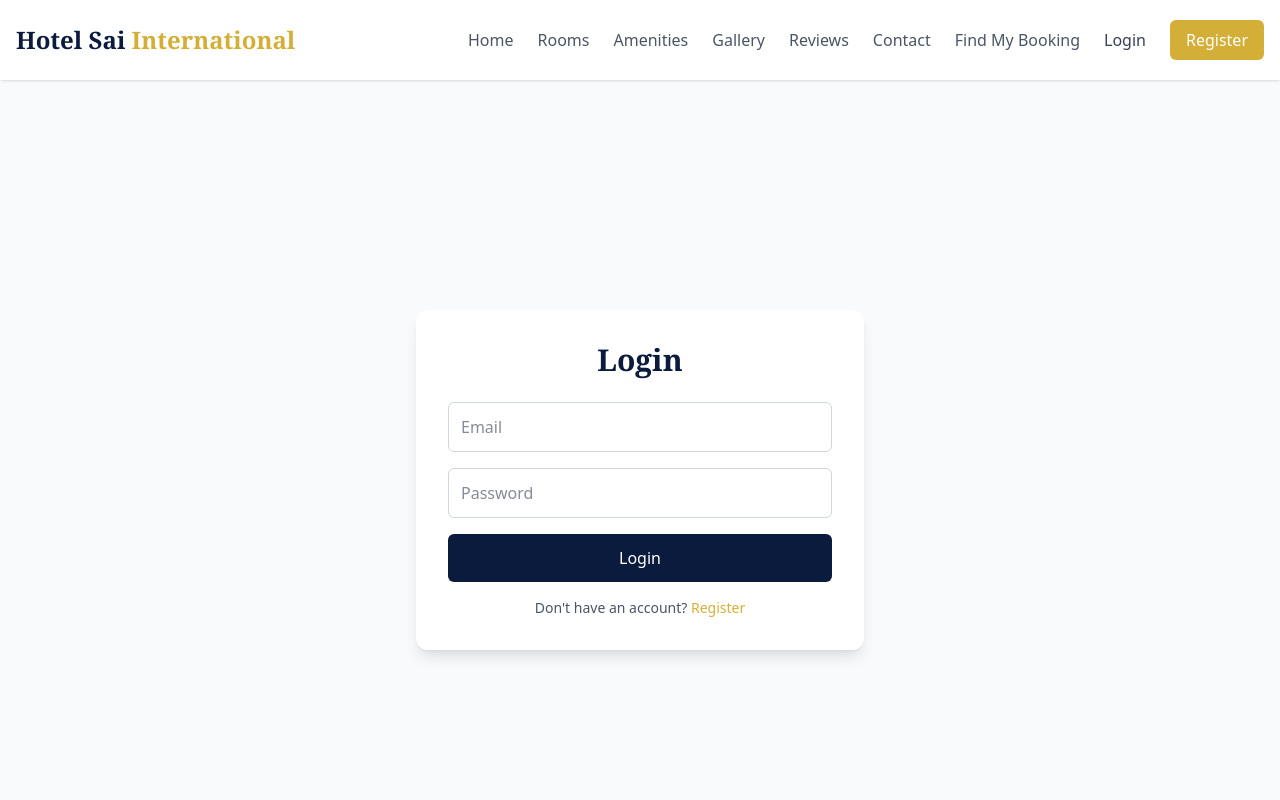
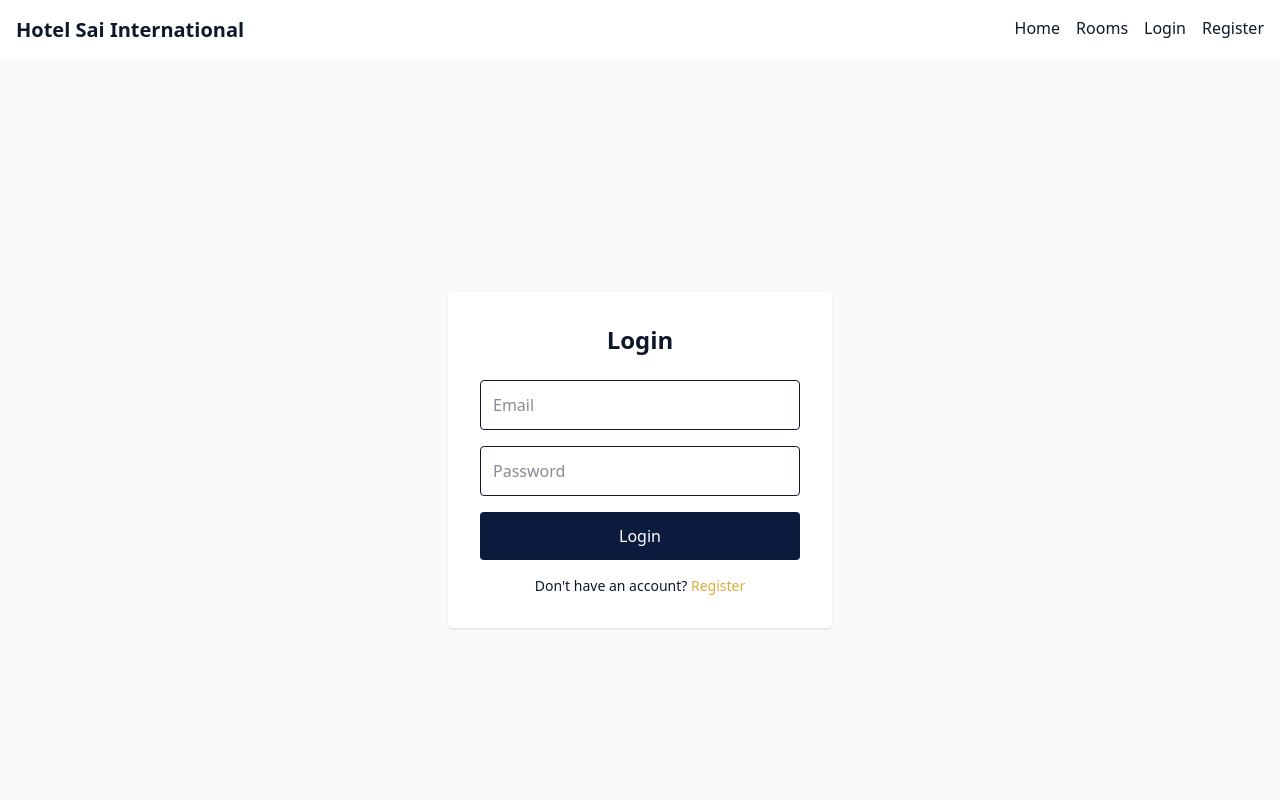
Before and after one commit to Veerendrakumarkr2137/sri_sai_hotel, a React (Vite) app: page /login in a window 1280 px wide. Shown: the top 800 px of the page. Built offline with nearby package versions, Linux system fonts and the light colour scheme.

Commit message:
next step

```diff
--- a/src/components/Navbar.tsx
+++ b/src/components/Navbar.tsx
@@ -1,154 +1,42 @@
-import { Link, useLocation, useNavigate } from "react-router-dom";
-import { useState, useEffect } from "react";
-import { Menu, X, User } from "lucide-react";
+import { Link } from "react-router-dom";
+import { useEffect, useState } from "react";
 
 export default function Navbar() {
 
-  const [isOpen, setIsOpen] = useState(false);
   const [user, setUser] = useState<any>(null);
 
-  const location = useLocation();
-  const navigate = useNavigate();
+  useEffect(() => {
 
-  useEffect(() => {
+    const storedUser = localStorage.getItem("user");
+
+    if (storedUser && storedUser !== "undefined") {
       try {
-      const storedUser = localStorage.getItem("user");
-      if (storedUser) {
         setUser(JSON.parse(storedUser));
+      } catch (err) {
+        console.log("Invalid user in storage");
       }
-    } catch (err) {
-      console.error("User parse error");
     }
+
   }, []);
 
   const logout = () => {
     localStorage.removeItem("token");
     localStorage.removeItem("user");
-    setUser(null);
-    navigate("/");
+    window.location.reload();
   };
 
-  const links = [
-    { name: "Home", path: "/" },
-    { name: "Rooms", path: "/rooms" },
-    { name: "Amenities", path: "/amenities" },
-    { name: "Gallery", path: "/gallery" },
-    { name: "Reviews", path: "/reviews" },
-    { name: "Contact", path: "/contact" },
-    { name: "Find My Booking", path: "/booking-search" }
-  ];
+  return (
 
-  return (
-    <nav className="bg-white shadow sticky top-0 z-50">
+    <nav className="bg-white shadow p-4 flex justify-between">
 
-      <div className="max-w-7xl mx-auto px-4">
-
-        <div className="flex justify-between items-center h-20">
-
-          {/* Logo */}
-
-          <Link to="/" className="text-2xl font-serif font-bold text-[#0B1B3D]">
-            Hotel Sai <span className="text-[#D4AF37]">International</span>
+      <Link to="/" className="font-bold text-xl">
+        Hotel Sai International
       </Link>
 
-          {/* Desktop menu */}
+      <div className="flex gap-4">
 
-          <div className="hidden md:flex items-center space-x-6">
-
-            {links.map((link) => (
-              <Link
-                key={link.name}
-                to={link.path}
-                className={
-                  location.pathname === link.path
-                    ? "text-[#D4AF37] font-semibold"
-                    : "text-gray-600 hover:text-[#0B1B3D]"
-                }
-              >
-                {link.name}
-              </Link>
-            ))}
-
-            {/* User section */}
-
-            {!user ? (
-
-              <>
-                <Link to="/login" className="text-gray-700 hover:text-[#0B1B3D]">
-                  Login
-                </Link>
-
-                <Link
-                  to="/register"
-                  className="bg-[#D4AF37] text-white px-4 py-2 rounded-md"
-                >
-                  Register
-                </Link>
-              </>
-
-            ) : (
-
-              <div className="flex items-center gap-4">
-
-                <User size={20} />
-
-                <span className="text-gray-700">{user.name}</span>
-
-                <Link to="/profile" className="text-gray-600 hover:text-black">
-                  Profile
-                </Link>
-
-                <Link
-                  to="/my-bookings"
-                  className="text-gray-600 hover:text-black"
-                >
-                  My Bookings
-                </Link>
-
-                <button
-                  onClick={logout}
-                  className="text-red-500 hover:text-red-700"
-                >
-                  Logout
-                </button>
-
-              </div>
-
-            )}
-
-          </div>
-
-          {/* Mobile menu button */}
-
-          <button
-            className="md:hidden"
-            onClick={() => setIsOpen(!isOpen)}
-          >
-            {isOpen ? <X size={28} /> : <Menu size={28} />}
-          </button>
-
-        </div>
-
-      </div>
-
-      {/* Mobile menu */}
-
-      {isOpen && (
-
-        <div className="md:hidden bg-white border-t">
-
-          <div className="px-4 py-4 space-y-3">
-
-            {links.map((link) => (
-              <Link
-                key={link.name}
-                to={link.path}
-                onClick={() => setIsOpen(false)}
-                className="block text-gray-700"
-              >
-                {link.name}
-              </Link>
-            ))}
+        <Link to="/">Home</Link>
+        <Link to="/rooms">Rooms</Link>
 
         {!user ? (
           <>
@@ -159,16 +47,16 @@ export default function Navbar() {
           <>
             <Link to="/profile">Profile</Link>
             <Link to="/my-bookings">My Bookings</Link>
-                <button onClick={logout}>Logout</button>
+
+            <button onClick={logout}>
+              Logout
+            </button>
           </>
         )}
 
       </div>
 
-        </div>
+    </nav>
 
-      )}
-
-    </nav>
   );
 }
--- a/src/pages/Login.tsx
+++ b/src/pages/Login.tsx
@@ -7,29 +7,20 @@ export default function Login(){
 
   const [email,setEmail] = useState("");
   const [password,setPassword] = useState("");
-  const [loading,setLoading] = useState(false);
 
   const handleLogin = async(e:any)=>{
 
     e.preventDefault();
 
-    setLoading(true);
-
-    try{
-
     const res = await fetch("/api/login",{
-
       method:"POST",
-
       headers:{
         "Content-Type":"application/json"
       },
-
       body:JSON.stringify({
         email,
         password
       })
-
     });
 
     const data = await res.json();
@@ -41,7 +32,7 @@ export default function Login(){
 
       alert("Login successful");
 
-        navigate("/");
+      window.location.href = "/";
 
     }else{
 
@@ -49,23 +40,15 @@ export default function Login(){
 
     }
 
-    }catch(error){
-
-      alert("Server error");
-
-    }
-
-    setLoading(false);
-
   };
 
   return(
 
     <div className="min-h-screen flex items-center justify-center bg-slate-50">
 
-      <div className="bg-white shadow-lg rounded-xl p-8 w-full max-w-md">
+      <div className="bg-white p-8 rounded shadow w-96">
 
-        <h2 className="text-3xl font-serif font-bold text-center text-[#0B1B3D] mb-6">
+        <h2 className="text-2xl font-bold mb-6 text-center">
           Login
         </h2>
 
@@ -76,8 +59,7 @@ export default function Login(){
             placeholder="Email"
             value={email}
             onChange={(e)=>setEmail(e.target.value)}
-            className="w-full border border-gray-300 p-3 rounded-md"
-            required
+            className="w-full border p-3 rounded"
           />
 
           <input
@@ -85,23 +67,18 @@ export default function Login(){
             placeholder="Password"
             value={password}
             onChange={(e)=>setPassword(e.target.value)}
-            className="w-full border border-gray-300 p-3 rounded-md"
-            required
+            className="w-full border p-3 rounded"
           />
 
-          <button
-            type="submit"
-            disabled={loading}
-            className="w-full bg-[#0B1B3D] text-white py-3 rounded-md hover:bg-opacity-90"
-          >
-            {loading ? "Logging in..." : "Login"}
+          <button className="w-full bg-[#0B1B3D] text-white py-3 rounded">
+            Login
           </button>
 
         </form>
 
-        <p className="text-center text-sm text-gray-600 mt-4">
+        <p className="text-center mt-4 text-sm">
           Don't have an account?{" "}
-          <Link to="/register" className="text-[#D4AF37] font-medium">
+          <Link to="/register" className="text-[#D4AF37]">
             Register
           </Link>
         </p>
--- a/src/pages/MyBookings.tsx
+++ b/src/pages/MyBookings.tsx
@@ -30,19 +30,7 @@ export default function MyBookings(){
 
       {bookings.map(b=>(
         <div key={b._id} style={{marginBottom:"20px"}}>
-          <span
-style={{
-padding:"4px 10px",
-background:
-booking.status === "confirmed" ? "green" :
-booking.status === "cancelled" ? "red" :
-"orange",
-color:"white",
-borderRadius:"6px"
-}}
->
-{booking.status}
-</span>
+
           <p>Booking ID: {b.bookingRef}</p>
           <p>Room: {b.roomType}</p>
           <p>Check-in: {b.checkIn}</p>
```
Lines whose indentation alone changed are shown as unchanged.
